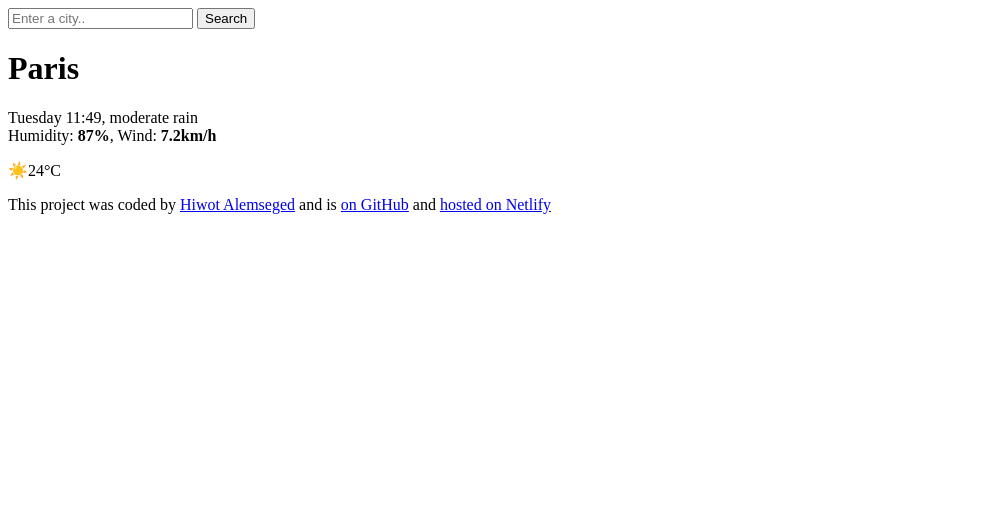
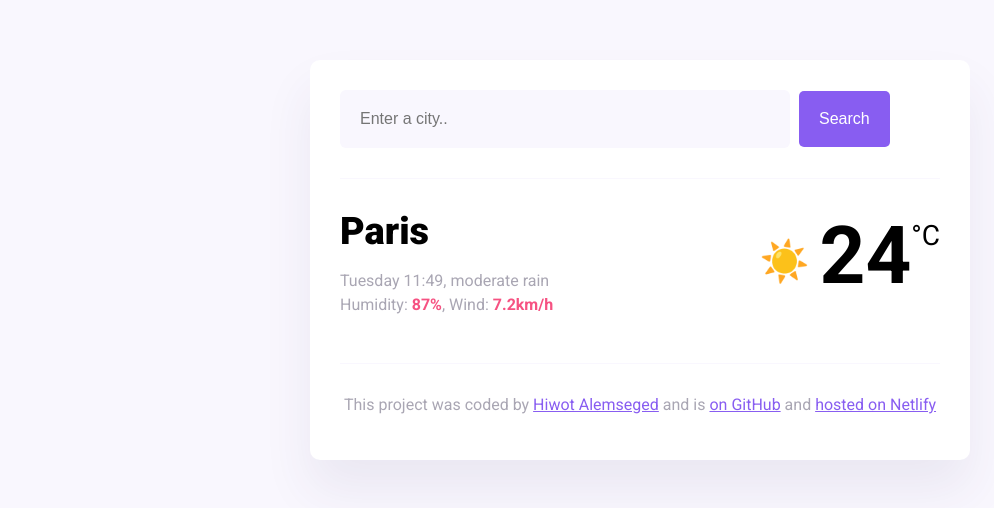
Before and after one commit to Hiwialex/Home-work, a website built with Parcel: page index.html in a window 1280 px wide. Shown: the whole page, without its empty margins (0-994 px from the left). Built offline with nearby package versions, Linux system fonts and the light colour scheme.

Commit message:
Update index.html
CSS and JS link redirected.

```diff
--- a/index.html
+++ b/index.html
@@ -10,7 +10,7 @@
       rel="stylesheet"
     />
     <script src="https://cdn.jsdelivr.net/npm/axios@1.1.2/dist/axios.min.js"></script>
-    <link rel="stylesheet" href=".styles.css" />
+    <link rel="stylesheet" href="styles.css" />
     <title>My weather application</title>
   </head>
   <body>
@@ -47,7 +47,7 @@
       <footer>
         <p>
           This project was coded by
-          <a href="#" target="_blank">Hiwot Alemseged</a> and is
+          <a href="https://mail.google.com/mail/u/0/" target="_blank">Hiwot Alemseged</a> and is
           <a href="https://github.com/Hiwialex" target="_blank"> on GitHub</a>
           and
           <a
@@ -59,5 +59,5 @@
       </footer>
     </div>
   </body>
-  <script src=".index.js"></script>
+  <script src="index.js"></script>
 </html>
```
